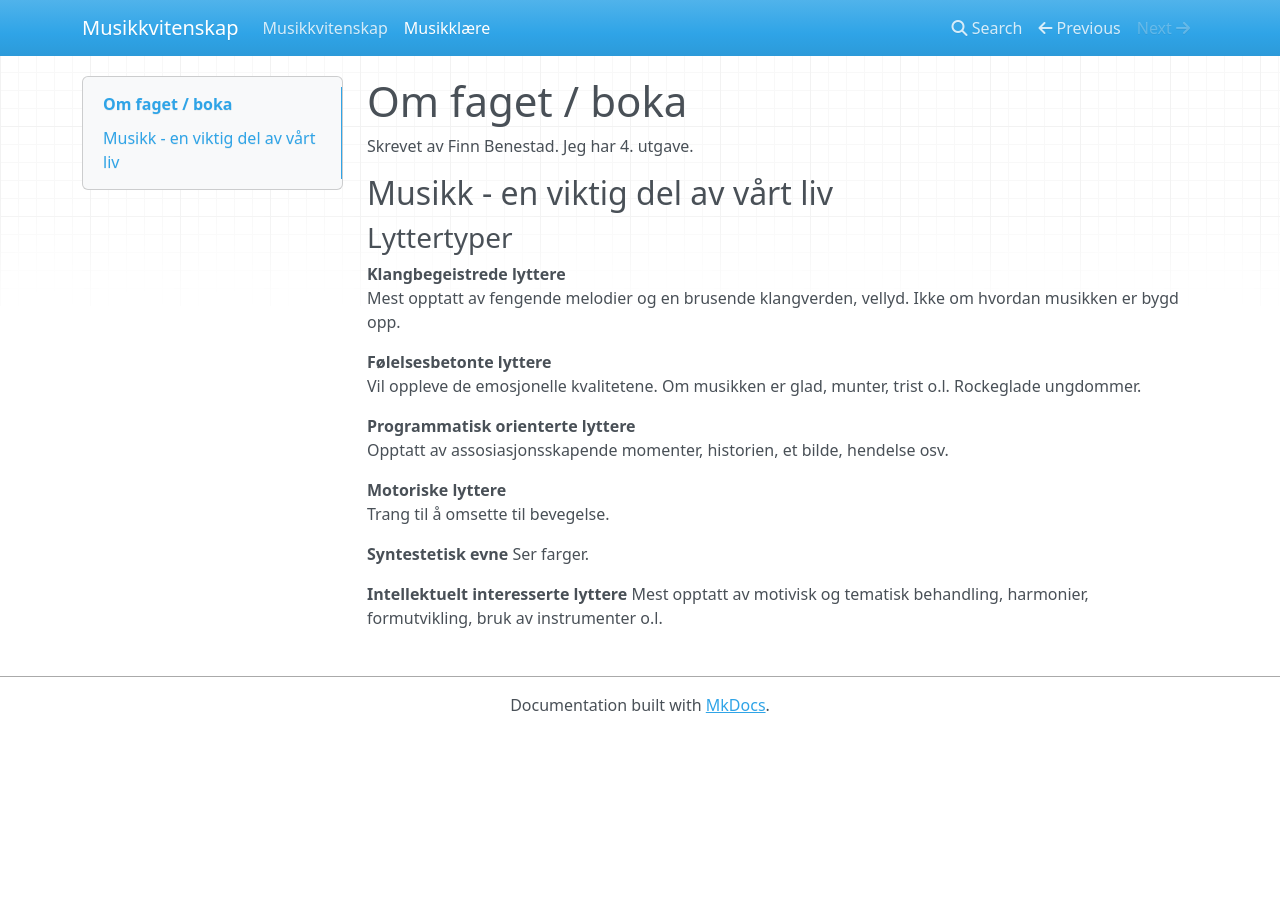
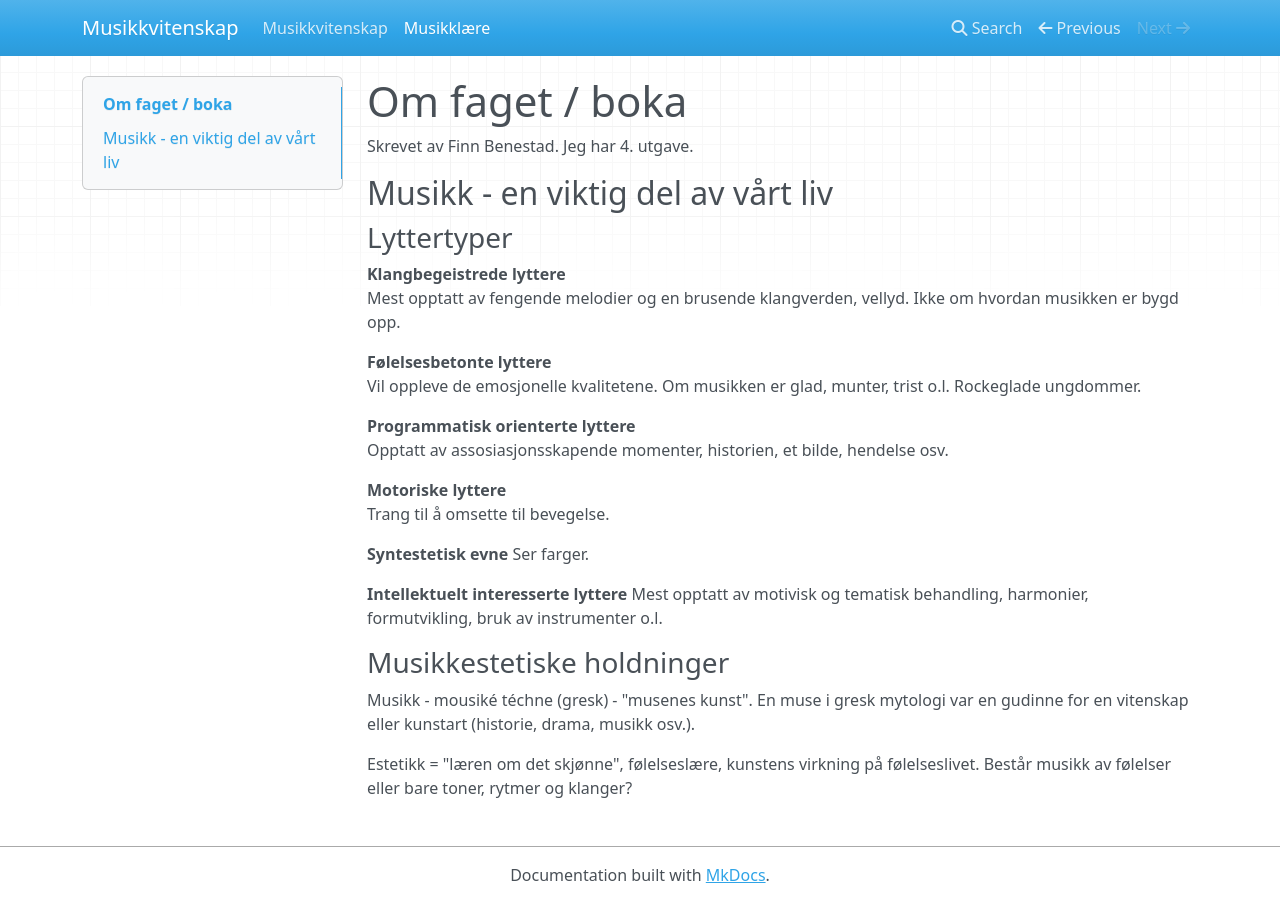
Before and after one commit to longegg/musikkvitenskap, an MkDocs documentation site: the page built from docs/musikklaere.md, in a window 1280 px wide. Built offline with MkDocs 1.6.1, drawn with Linux system fonts in a browser that asks for light colours; nearby versions of some CDN libraries; old or Windows-style settings are respelled for this version of MkDocs.

Commit message:
Edit musikklære.

```diff
--- a/docs/musikklaere.md
+++ b/docs/musikklaere.md
@@ -26,3 +26,9 @@ Ser farger.
 **Intellektuelt interesserte lyttere**
 Mest opptatt av motivisk og tematisk behandling, harmonier, formutvikling, bruk
 av instrumenter o.l.
+
+### Musikkestetiske holdninger
+
+Musikk - mousiké téchne (gresk) - "musenes kunst". En muse i gresk mytologi var en gudinne for en vitenskap eller kunstart (historie, drama, musikk osv.).
+
+Estetikk = "læren om det skjønne", følelseslære, kunstens virkning på følelseslivet. Består musikk av følelser eller bare toner, rytmer og klanger?
```
